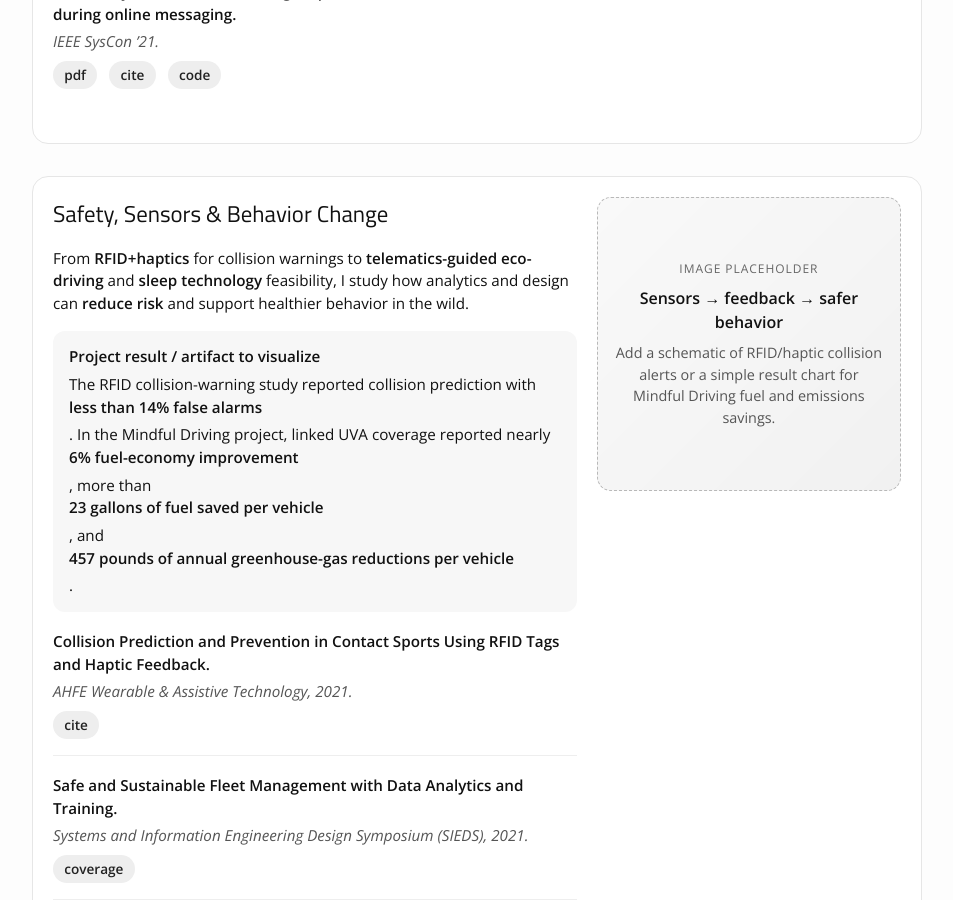
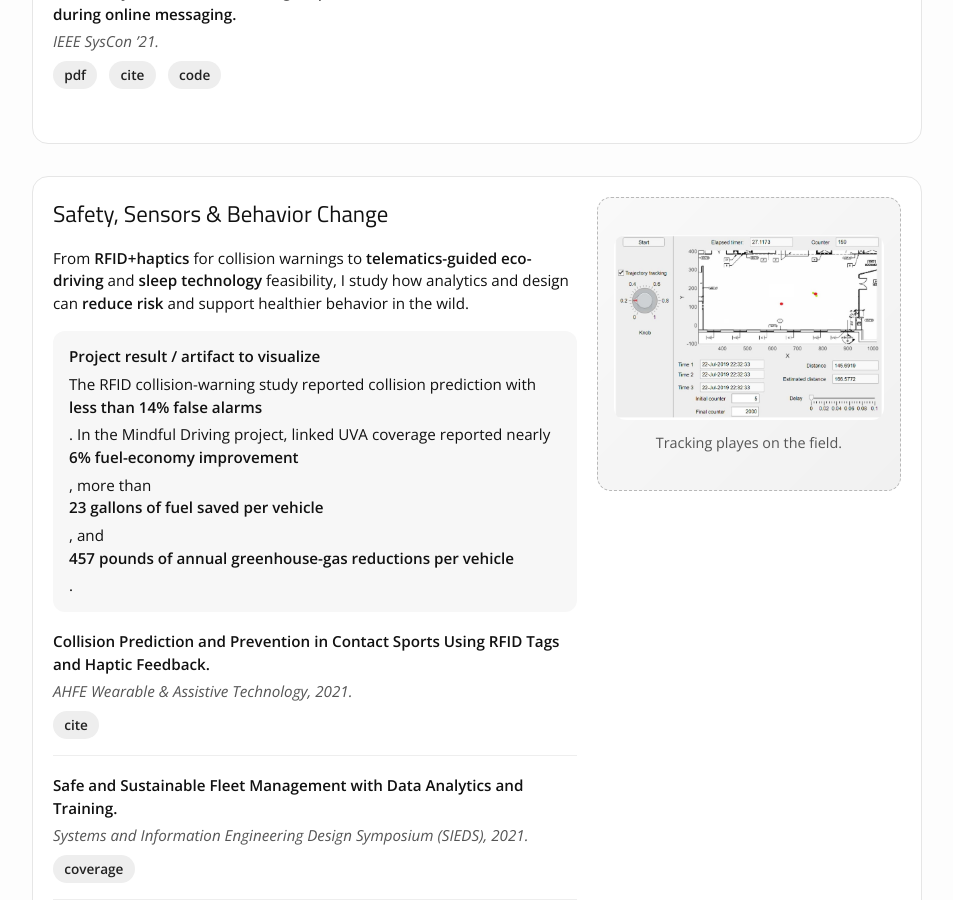
Before and after one commit to moeenm/moeenm.github.io, a Jekyll site: the page built from research.md, in a window 1280 px wide and 900 px high, scrolled down 1560 px. Shown: the whole window, without its empty margins (163-1116 px from the left). Built offline with Jekyll 4.4.1, drawn with Linux system fonts in a browser that asks for light colours.

Commit message:
Update image placeholder with collision image
Replaced image placeholder with actual image and updated text.

```diff
--- a/research.md
+++ b/research.md
@@ -363,26 +363,8 @@ title: Research
     </div>
 
     <aside class="research-visual">
-      <!--
-        Replace this placeholder with a project image.
-
-        Recommended file path:
-        /assets/images/research/safety-sensors.png
-
-        Recommended image:
-        A two-panel visual:
-        left: RFID/haptic collision-warning schematic;
-        right: telematics dashboard or fuel/greenhouse-gas result chart.
-
-        To use a real image, replace this placeholder block with:
-        <img src="/assets/images/research/safety-sensors.png" alt="Sensor and telematics analytics for safety and behavior change">
-        <p class="placeholder-text">Sensor and telematics analytics can turn risk signals into actionable feedback.</p>
-      -->
-      <div class="placeholder-label">Image placeholder</div>
-      <div class="placeholder-title">Sensors → feedback → safer behavior</div>
-      <p class="placeholder-text">
-        Add a schematic of RFID/haptic collision alerts or a simple result chart for Mindful Driving fuel and
-        emissions savings.
+        <img src="/images/collision.jpg" alt="Sensor and telematics analytics for safety and behavior change">
+        <p class="placeholder-text">Tracking playes on the field.
       </p>
     </aside>
   </div>
```
